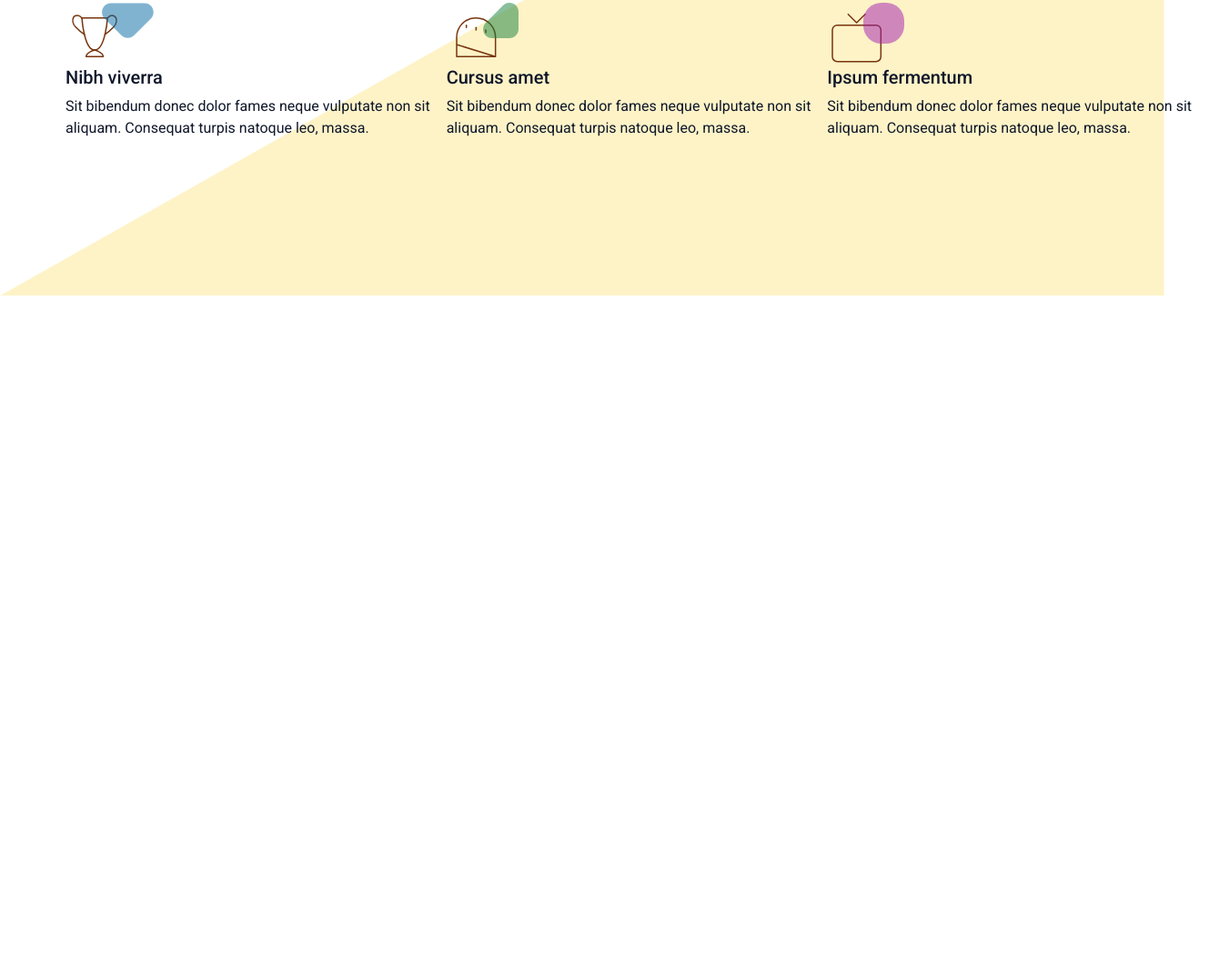
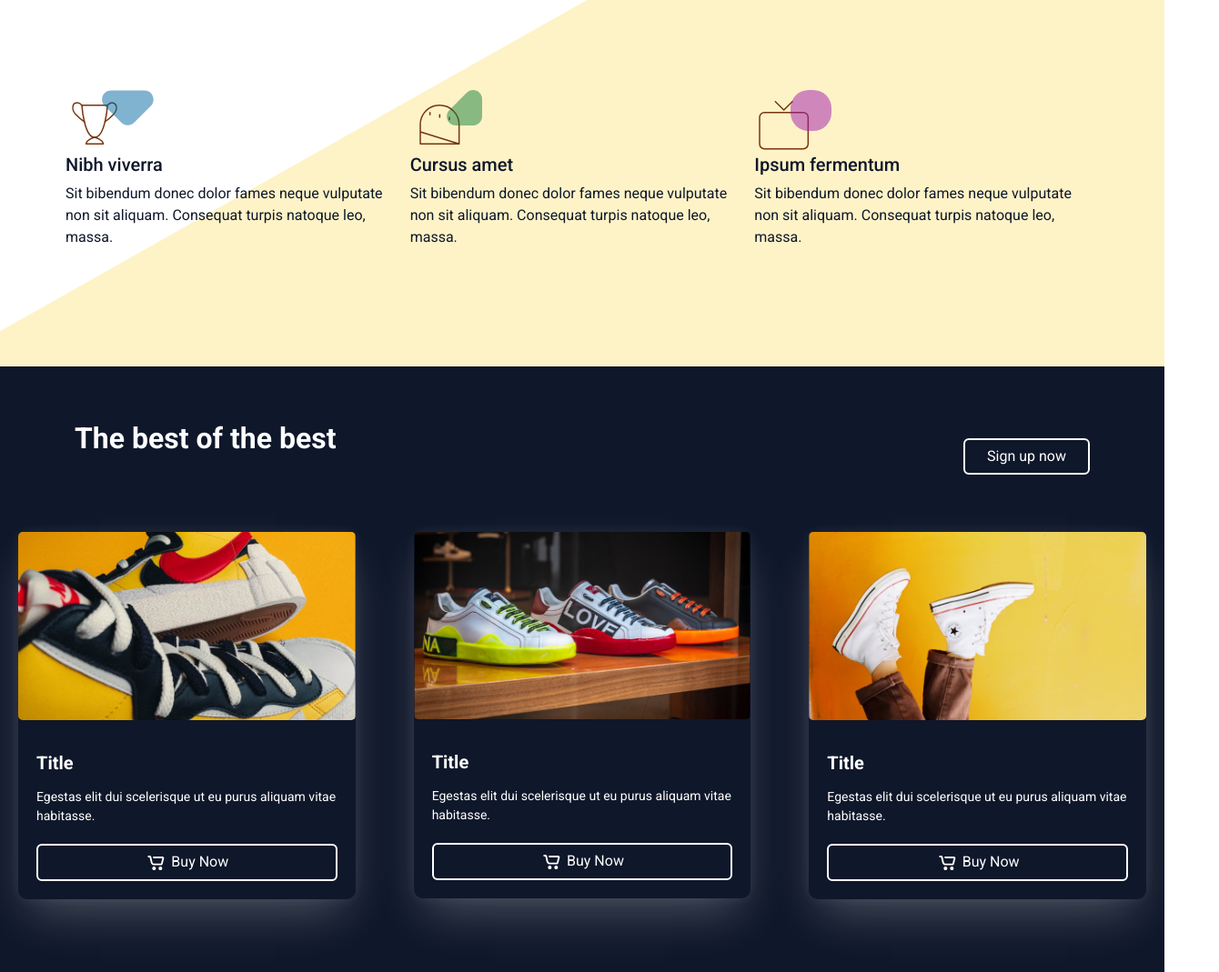
Before and after one commit to yusrayalavuz/sneaker-shop-app, a plain HTML site: page index.html in a window 1280 px wide. Shown: the part 519-1588 px from the top of the page at 91% size, 1340 px wide, since content can reach past the window. Before the commit the page ends 922 px from the top, so only its background shows below. Drawn offline with nearby package versions, Linux system fonts and the light colour scheme.

Commit message:
Product Card Section added.

```diff
--- /dev/null
+++ b/app.js
@@ -0,0 +1,42 @@
+document.addEventListener("DOMContentLoaded", () => {
+    const productCards = [
+        {
+            imgSrc: "images/product-card/product-1.png",
+            title: "Title",
+            description: "Egestas elit dui scelerisque ut eu purus aliquam vitae habitasse.",
+            buyNowLink: "#"
+        },
+        {
+            imgSrc: "images/product-card/product-2.png",
+            title: "Title",
+            description: "Egestas elit dui scelerisque ut eu purus aliquam vitae habitasse.",
+            buyNowLink: "#"
+        },
+        {
+            imgSrc: "images/product-card/product-3.png",
+            title: "Title",
+            description: "Egestas elit dui scelerisque ut eu purus aliquam vitae habitasse.",
+            buyNowLink: "#"
+        }
+    ];
+
+    const productCardsContainer = document.getElementById('product-cards-container');
+
+    productCards.forEach(product => {
+        const card = document.createElement('div');
+        card.className = 'col-md-4';
+        card.innerHTML = `
+            <div class="product-card">
+                <img src="${product.imgSrc}" alt="${product.title}" class="img-fluid">
+                <div class="product-card-info">
+                <h5 class="product-title">${product.title}</h5>
+                <p class="product-description">${product.description}</p>
+                <a href="${product.buyNowLink}" class="btn  buy-now-btn">
+                    <img src="images/product-card/shopping-cart-icon.svg" alt="Cart Icon"> Buy Now
+                </a>
+                </div>
+            </div>
+        `;
+        productCardsContainer.appendChild(card);
+    });
+});
--- a/index.html
+++ b/index.html
@@ -54,7 +54,8 @@
             <div class="row align-items-center my-5 d-flex">
                 <div class="col-md-8 flex-column p-3">
                     <h1 style="font-weight: 800" class="display-2  text-md-start text-center ">Collectible Sneakers</h1>
-                    <p class="text-md-start text-center">Sit elit feugiat turpis sed integer integer accumsan turpis.
+                    <p class="text-md-start text-center py-5">Sit elit feugiat turpis sed integer integer accumsan
+                        turpis.
                         Sed suspendisse nec lorem mauris.
                         Pharetra,
                         eu imperdiet
@@ -129,10 +130,30 @@
     </section>
 
 
+    <!-- Product Card Section -->
+    <section class="product-card-section">
+        <div class="container">
+            <div class="row align-items-center justify-content-between flex-column flex-md-row">
+                <div class="col-auto">
+                    <h2 class="product-card-title">The best of the best</h2>
+                </div>
+                <div class="col text-md-end text-center mt-3 mt-md-0">
+                    <a href="#" class="btn btn-custom px-4">Sign up now</a>
+                </div>
+            </div>
+        </div>
+        <div id="product-cards-container" class="row mt-4">
+            <!-- JavaScript ile ürün kartları buraya eklenecek -->
+        </div>
+    </section>
+
+
+
 
 
     <script src="https://code.jquery.com/jquery-3.5.1.slim.min.js"></script>
     <script src="https://cdn.jsdelivr.net/npm/bootstrap@5.2.0/dist/js/bootstrap.bundle.min.js"></script>
+    <script src="app.js"></script>
 
 </body>
 
--- a/styles/styles.scss
+++ b/styles/styles.scss
@@ -51,10 +51,10 @@ body {
 /* Hero Section */
 .hero-section {
   background-image: url("../images/hero-section/rectangle-31.svg");
-  background-size: contain;
-  background-position: top right;
+  background-size: cover;
+  background-position: center;
   background-repeat: no-repeat;
-  height: 100vh;
+  min-height: 100vh;
   position: relative;
 }
 
@@ -83,21 +83,23 @@ body {
 }
 .features-section {
   padding-top: 120px;
-  width: 100vw;
+  width: 100%;
 }
 
 @media (max-width: 768px) {
   .hero-section {
-    background-image: url("../images/hero-section/rectangle-31-min.svg");
-    background-size: contain;
+    background-image: url("../images/hero-section/rectangle-31.svg");
+    background-size: cover;
     background-position: center;
     background-repeat: no-repeat;
+    min-height: 100vh;
   }
 
   .features-section {
     background-color: #fef3c7;
     margin-left: calc(50% - 50vw);
     margin-right: calc(50% - 50vw);
+    width: 100vw;
   }
 }
 .info-card-container {
@@ -117,3 +119,68 @@ body {
   font-size: 72px;
   font-weight: 800;
 }
+
+/* Product Card Section */
+$product-card-bg-color: #0f172a;
+$product-card-text-color: #fff;
+
+.product-card-section {
+  background-color: $product-card-bg-color;
+  padding: 60px 0;
+  color: $product-card-text-color;
+}
+
+.product-card-title {
+  text-align: center;
+  font-size: 32px;
+  font-weight: 700;
+}
+
+.btn-custom {
+  background-color: #0f172a;
+  color: #fff;
+  border: 2px solid white;
+  &:hover {
+    background-color: white;
+    color: #0f172a;
+  }
+}
+
+.product-card {
+  border-radius: 10px;
+  box-shadow: 0px 25px 50px -12px #ffffff40, 0px 0px 15px 0px #ffffff12;
+  margin: 20px;
+  transition: transform 0.3s ease;
+
+  &:hover {
+    transform: translateY(-5px);
+  }
+
+  img {
+    max-width: 100%;
+    height: auto;
+    border-radius: 5px;
+  }
+  .product-card-info {
+    padding: 20px; /* İçeriklere boşluk ekler */
+  }
+  .product-title {
+    font-size: 20px;
+    font-weight: 600;
+    margin: 15px 0;
+  }
+
+  .product-description {
+    font-size: 14px;
+    margin-bottom: 20px;
+  }
+
+  .buy-now-btn {
+    color: #fff;
+    border: 2px solid white;
+    display: block;
+    text-align: center;
+    align-items: center;
+    transition: background-color 0.3s ease, color 0.3s ease;
+  }
+}
```
Also changed, not shown: images/product-card/product-1.png (added), images/product-card/product-2.png (added), images/product-card/product-3.png (added), images/product-card/rectangle-25.svg (added), images/product-card/rectangle-26.svg (added), images/product-card/rectangle-27.svg (added), images/product-card/rectangle-28.svg (added), images/product-card/rectangle-29.svg (added), images/product-card/shopping-cart-icon.svg (added), styles/styles.css, 1 other file.
